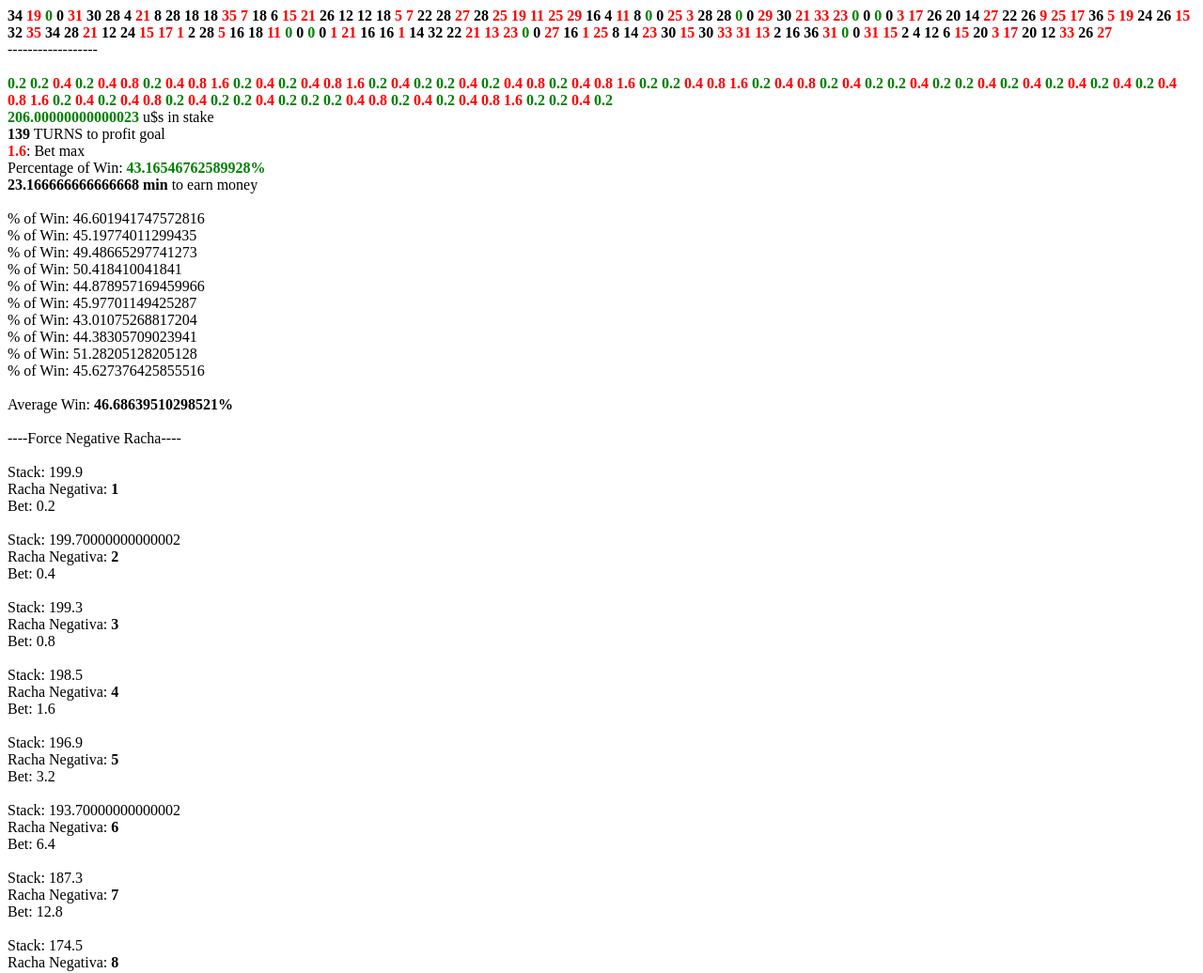
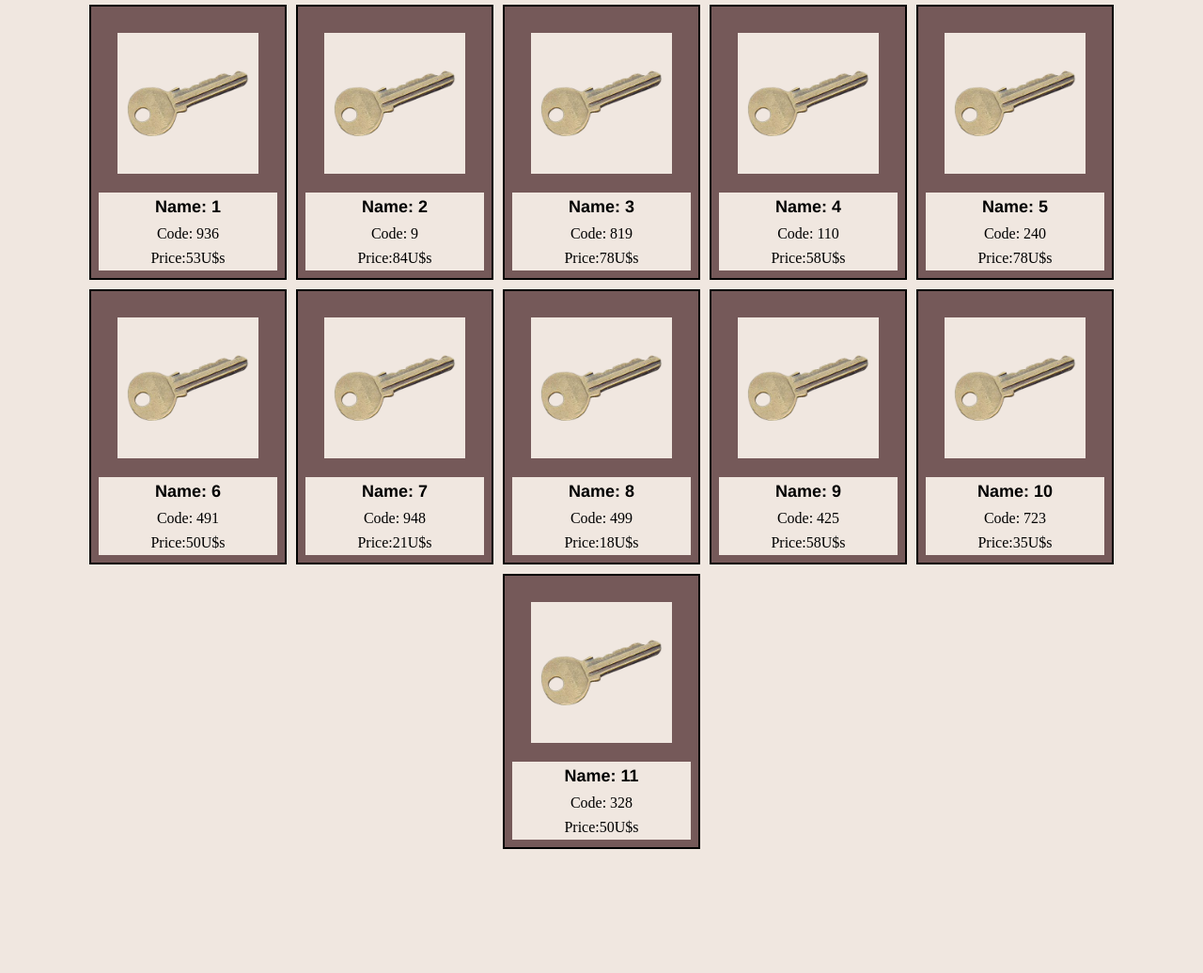
Before and after one commit to mauro-cordoba/Javascript-Excersices, a plain HTML site: page index.html in a window 1280 px wide. Shown: the top 1036 px of the page at 94% size. After the commit the page ends 909 px from the top, so only its background shows below. Drawn offline with Linux system fonts and the light colour scheme.

Commit message:
e-comerce Javascript
Concepts appendChild, documentFragment, querySelector,

```diff
--- a/e-comerce.js
+++ b/e-comerce.js
@@ -1,7 +1,28 @@
-valuesKey = (name, code, price) =>{
-    img = (`<img href="https://www.pngwing.com/es/free-png-dkopa">`)
-    name = (`Name: ${name}`);
-    code = (`Code: ${code}`);
-    price = (`Price: ${price} U$s`);
-    return [name, code, price];
+const main = document.querySelector(".conteiner-flex");
+
+const valuesKey = (name, code, price) =>{
+    img = (`<img class="img-key" src="/key.png">`)
+    name = (`<h4>${name}</h4>`);
+    code = (`<span>${code}</span>`);
+    price = (`<span>Price:${price}U$s</span>`);
+    return [img, name, code, price];
 }
+
+let documentFragment = document.createDocumentFragment();
+
+const changeValue = (number) => {
+    document.querySelector(".key-code").value = number
+}
+
+for (let i = 1; i < 12; i++) {
+    let $code = Math.round(Math.random() * 1000 );
+    let $price = Math.round(Math.random() * 100 );
+    let key = valuesKey(`Name: ${i}`,`Code: ${$code}`, $price);
+    let div = document.createElement("DIV");
+    div.tabIndex = i;
+    div.classList.add(`item${i}`,'flex-item')
+    div.innerHTML = key[0] + key[1] + key[2] + key[3];
+    documentFragment.appendChild(div);
+}
+
+main.appendChild(documentFragment);
--- a/index.html
+++ b/index.html
@@ -4,8 +4,10 @@
     <meta charset="UTF-8">
     <meta http-equiv="X-UA-Compatible" content="IE=edge">
     <meta name="viewport" content="width=device-width, initial-scale=1.0">
+    <link rel="stylesheet" type="text/css" href="style.css">
     <title>Javascript Homework</title>
 </head>
 <body>
-    <script type="text/javascript" src="rulet.js"></script>
+    <div class="conteiner-flex"></div>
+    <script type="text/javascript" src="e-comerce.js"></script>
 </html>
--- /dev/null
+++ b/style.css
@@ -0,0 +1,49 @@
+* {
+    margin: 0;
+    padding: 0;
+    box-sizing: border-box;
+    background-color: rgb(240, 231, 224);
+}
+
+.conteiner-flex {
+    display: flex;
+    flex-wrap: wrap;
+    justify-content: center;
+    text-align: center;
+    align-content: center;
+}
+
+.flex-item {
+    display: flex;
+    flex-direction: column;
+    border: 2px solid black;
+    margin: 5px;
+    background-color: rgb(117, 89, 89);
+    padding: 8px;
+}
+
+.flex-item:hover {
+    border-color: rgb(20, 29, 20);
+    box-shadow: 0px 0px 3px 5px rgb(102, 131, 102);
+}
+
+.flex-item:focus {
+    border-color: rgb(20, 29, 20);
+    box-shadow: 0px 0px 3px 5px green;
+}
+
+.img-key {
+    max-width: 150px;
+    margin: 20px;
+}
+
+h4 {
+    font-family: 'Franklin Gothic Medium', 'Arial Narrow', Arial, sans-serif;
+    font-size: 18px;
+    padding: 5px 0;
+
+}
+
+span {
+    padding: 4px;
+}
```
Also changed, not shown: key.png (added).
